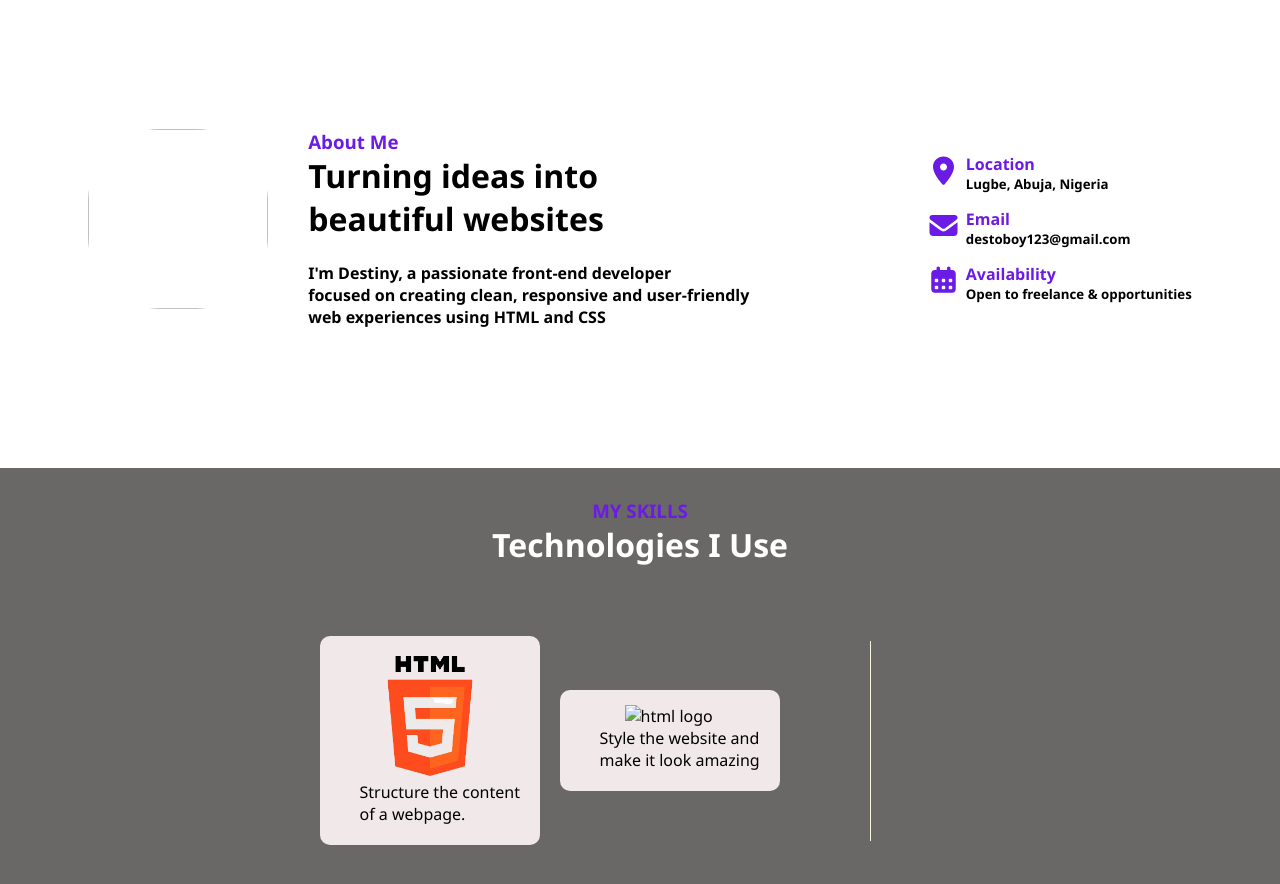
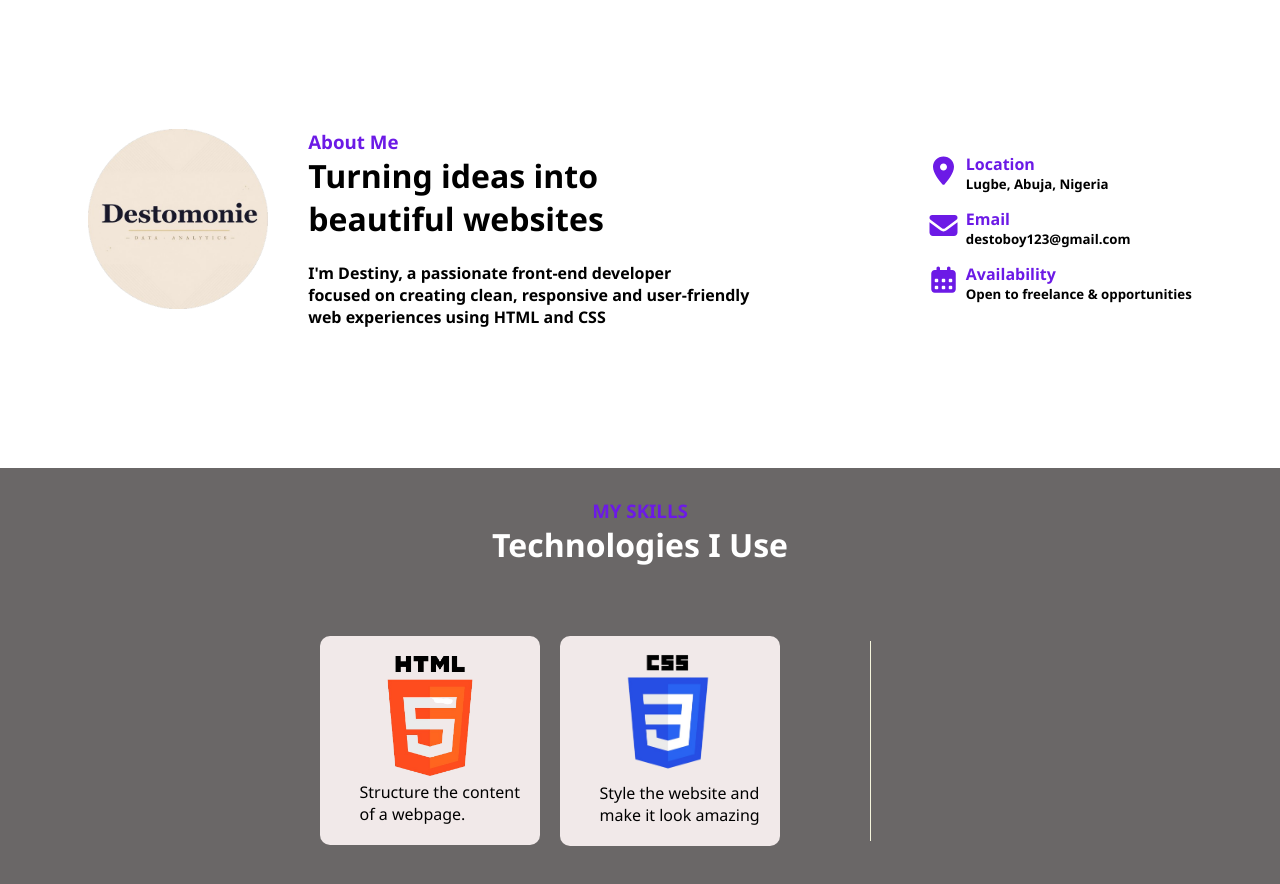
Before and after one commit to destoboy001/devdestiny, a plain HTML site: page index.html in a window 1280 px wide. Shown: the part 800-1684 px from the top of the page. Drawn offline with Linux system fonts and the light colour scheme; the site is published under a folder, as on GitHub Pages, so addresses that start at the root find nothing.

Commit message:
fix: correct image paths for profile picture and CSS logo

```diff
--- a/index.html
+++ b/index.html
@@ -36,7 +36,7 @@
     <div id="section1" style="font-family: 'Segoe UI', Tahoma, Geneva, Verdana, sans-serif;">
         <!-- <img class="profilepic" src="/images/profilepic.png" alt=""> -->
         <div id="about2">
-            <img class="profilepic" src="/images/profilepic.png" alt="">
+            <img class="profilepic" src="./images/profilepic.png" alt="">
             <div>
                 <h3>About Me</h3>
                 <h1>Turning ideas into</h1>
@@ -80,7 +80,7 @@
                 <p>Structure the content<br> of a webpage.</p>
             </div>
             <div class="section2-css">
-                <img src="/images/css.png" alt="html logo">
+                <img src="./images/css.png" alt="html logo">
                 <p>Style the website and <br> make it look amazing</p>
             </div>
             <div class="line"></div>
```
